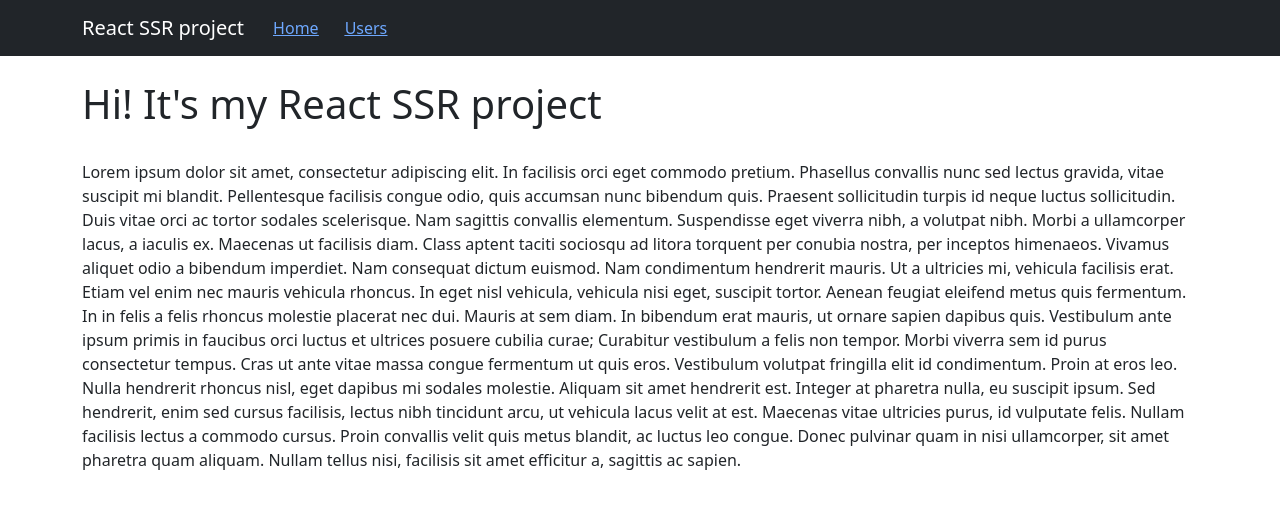
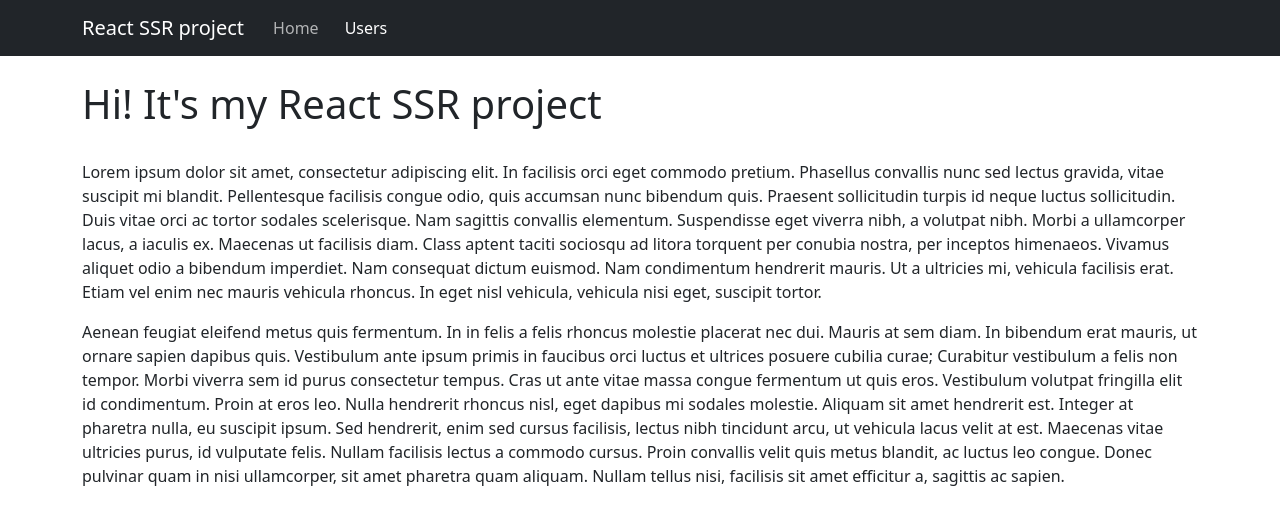
Before and after one commit to SpuriusGit/reactSSR, a React (Create React App) app: page / in a window 1280 px wide. Shown: the top 524 px of the page. Built offline with nearby package versions, Linux system fonts and the light colour scheme.

Commit message:
minor styling updates

```diff
--- a/src/components/HeaderComponent/index.js
+++ b/src/components/HeaderComponent/index.js
@@ -1,9 +1,11 @@
 import React from "react";
-import { Link } from "react-router-dom";
+import { Link, useLocation } from "react-router-dom";
 import Container from "react-bootstrap/Container";
 import { Navbar, Nav, Button } from "react-bootstrap";
 
 const HeaderComponent = () => {
+  const location = useLocation();
+
   return (
     <Navbar bg="dark" data-bs-theme="dark">
       <Container>
@@ -11,13 +13,30 @@
         <Navbar.Toggle aria-controls="basic-navbar-nav" />
         <Navbar.Collapse id="basic-navbar-nav">
           <Nav className="me-auto">
-            <Button variant="link">
-              <Link to={`/`} className="mr-2">
+            <Button
+              variant="link"
+              disabled={location.pathname === "/"}
+              style={{ color: "white", textDecoration: "none" }}
+            >
+              <Link
+                to={`/`}
+                className="mr-2"
+                style={{ color: "white", textDecoration: "none" }}
+              >
                 Home
               </Link>
             </Button>
-            <Button variant="link">
-              <Link to={`/users`}>Users</Link>
+            <Button
+              variant="link"
+              disabled={location.pathname === "/users"}
+              style={{ color: "white", textDecoration: "none" }}
+            >
+              <Link
+                to={`/users`}
+                style={{ color: "white", textDecoration: "none" }}
+              >
+                Users
+              </Link>
             </Button>
           </Nav>
         </Navbar.Collapse>
--- a/src/pages/Home/index.jsx
+++ b/src/pages/Home/index.jsx
@@ -19,17 +19,20 @@
         imperdiet. Nam consequat dictum euismod. Nam condimentum hendrerit
         mauris. Ut a ultricies mi, vehicula facilisis erat. Etiam vel enim nec
         mauris vehicula rhoncus. In eget nisl vehicula, vehicula nisi eget,
-        suscipit tortor. Aenean feugiat eleifend metus quis fermentum. In in
-        felis a felis rhoncus molestie placerat nec dui. Mauris at sem diam. In
-        bibendum erat mauris, ut ornare sapien dapibus quis. Vestibulum ante
-        ipsum primis in faucibus orci luctus et ultrices posuere cubilia curae;
-        Curabitur vestibulum a felis non tempor. Morbi viverra sem id purus
-        consectetur tempus. Cras ut ante vitae massa congue fermentum ut quis
-        eros. Vestibulum volutpat fringilla elit id condimentum. Proin at eros
-        leo. Nulla hendrerit rhoncus nisl, eget dapibus mi sodales molestie.
-        Aliquam sit amet hendrerit est. Integer at pharetra nulla, eu suscipit
-        ipsum. Sed hendrerit, enim sed cursus facilisis, lectus nibh tincidunt
-        arcu, ut vehicula lacus velit at est. Maecenas vitae ultricies purus, id
+        suscipit tortor.
+      </p>
+      <p>
+        Aenean feugiat eleifend metus quis fermentum. In in felis a felis
+        rhoncus molestie placerat nec dui. Mauris at sem diam. In bibendum erat
+        mauris, ut ornare sapien dapibus quis. Vestibulum ante ipsum primis in
+        faucibus orci luctus et ultrices posuere cubilia curae; Curabitur
+        vestibulum a felis non tempor. Morbi viverra sem id purus consectetur
+        tempus. Cras ut ante vitae massa congue fermentum ut quis eros.
+        Vestibulum volutpat fringilla elit id condimentum. Proin at eros leo.
+        Nulla hendrerit rhoncus nisl, eget dapibus mi sodales molestie. Aliquam
+        sit amet hendrerit est. Integer at pharetra nulla, eu suscipit ipsum.
+        Sed hendrerit, enim sed cursus facilisis, lectus nibh tincidunt arcu, ut
+        vehicula lacus velit at est. Maecenas vitae ultricies purus, id
         vulputate felis. Nullam facilisis lectus a commodo cursus. Proin
         convallis velit quis metus blandit, ac luctus leo congue. Donec pulvinar
         quam in nisi ullamcorper, sit amet pharetra quam aliquam. Nullam tellus
--- a/src/pages/UserAlbumPhotos/index.js
+++ b/src/pages/UserAlbumPhotos/index.js
@@ -24,7 +24,7 @@
 
   return (
     <Container className="mt-4">
-      <h1>Album Photos</h1>
+      <h1 className="text-center">Album Photos</h1>
       <Row>
         {photos.map((photo) => (
           <Col key={photo.id} md={4} className="mb-4">
--- a/src/pages/UserAlbums/index.js
+++ b/src/pages/UserAlbums/index.js
@@ -23,25 +23,18 @@
   }, [id]);
 
   return (
-    <Container className="mt-4">
+    <Container className="text-center mt-4">
       <h1>User Albums</h1>
-      <ListGroup>
+      <ListGroup style={{ maxWidth: "340px" }} className="mx-auto">
         {albums.map((album) => (
-          <ListGroup.Item
-            key={album.id}
-            className="d-flex justify-content-between"
-          >
-            <div>
+          <ListGroup.Item key={album.id}>
             <h4>{album.title}</h4>
-            </div>
-            <div>
             <Link
               to={`/users/${id}/albums/${album.id}/photos`}
-                className="btn btn-primary btn-sm"
+              className="btn btn-primary btn-sm mt-2"
             >
               View Photos
             </Link>
-            </div>
           </ListGroup.Item>
         ))}
       </ListGroup>
--- a/src/pages/UserPosts/index.js
+++ b/src/pages/UserPosts/index.js
@@ -1,5 +1,5 @@
 import React, { useEffect, useState } from "react";
-import { useParams, Link } from "react-router-dom";
+import { useParams } from "react-router-dom";
 import { Container, Card, ListGroup } from "react-bootstrap";
 
 const UserPosts = () => {
@@ -11,14 +11,12 @@
   useEffect(() => {
     const fetchUserData = async () => {
       try {
-        // Отримання інформації про користувача
         const userResponse = await fetch(
           `https://jsonplaceholder.typicode.com/users/${id}`
         );
         const userData = await userResponse.json();
         setUser(userData);
 
-        // Отримання постів користувача
         const postsResponse = await fetch(
           `https://jsonplaceholder.typicode.com/users/${id}/posts`
         );
@@ -38,7 +36,7 @@
 
   return (
     <Container className="mt-4">
-      <h1>{user.name}'s Posts</h1>
+      <h1 className="text-center">{user.name}'s Posts</h1>
       <ListGroup>
         {posts.map((post) => (
           <Card key={post.id} className="mb-3">
@@ -49,9 +47,6 @@
           </Card>
         ))}
       </ListGroup>
-      <Link to="/users" className="btn btn-primary mt-3">
-        Back to Users
-      </Link>
     </Container>
   );
 };
```
Lines whose indentation alone changed are shown as unchanged.
